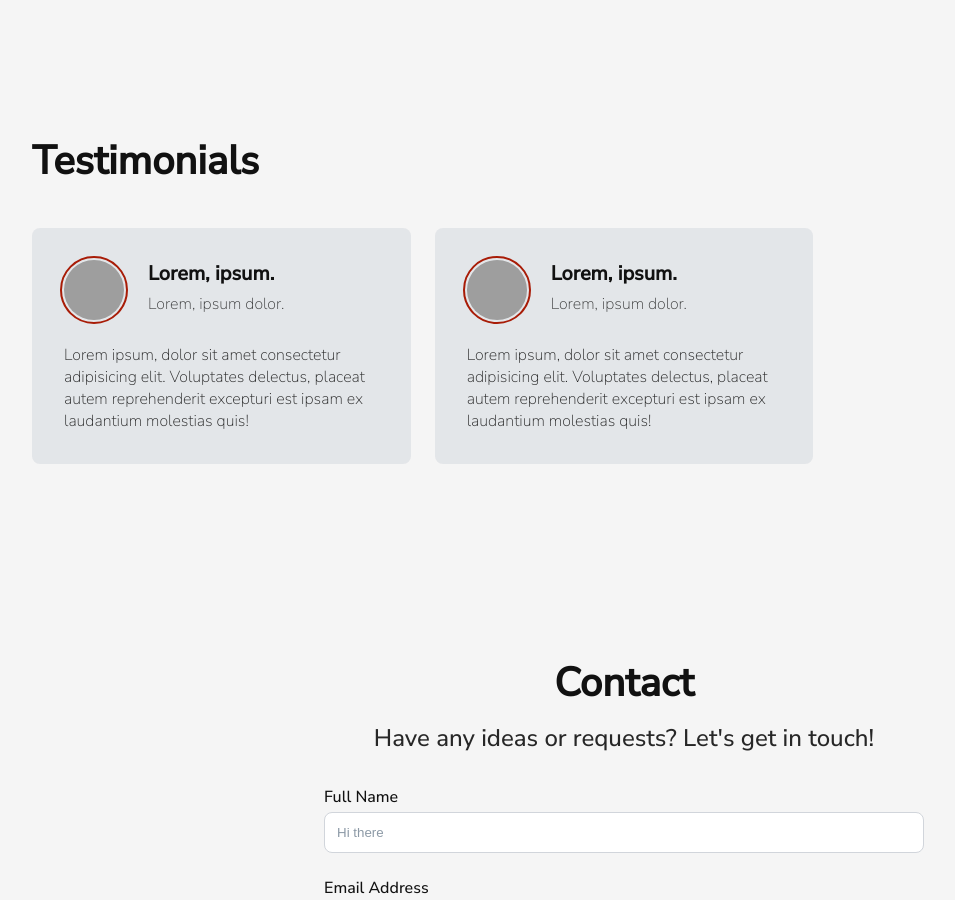
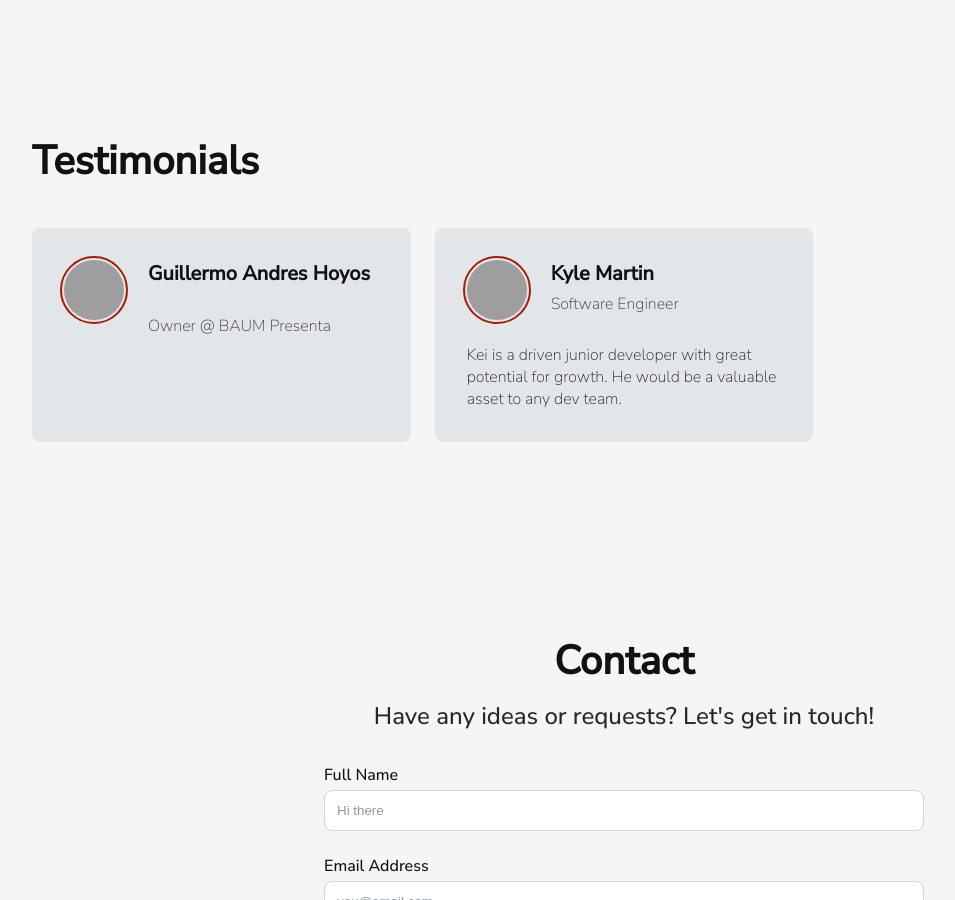
Before and after one commit to keikaloustian/keikaloustian.github.io, a Jekyll site: the page built from index.html, in a window 1280 px wide and 900 px high, scrolled down 1977 px. Shown: the whole window, without its empty margins (16-971 px from the left). Built offline with Jekyll 4.4.1, drawn with Linux system fonts in a browser that asks for light colours; some web fonts are replaced; grey boxes are pictures that could not be loaded.

Commit message:
Populate testimonials with data file

```diff
--- /dev/null
+++ b/_data/testimonials.yml
@@ -0,0 +1,9 @@
+- name: Guillermo Andres Hoyos
+  image: https://media.licdn.com/dms/image/C4D03AQHlPhXPYHC-mg/profile-displayphoto-shrink_800_800/0/1649025975516?e=1696464000&v=beta&t=Y9DYBLdVBbDCL-8XVUs1YbiRlsxRJNjpCCBry8--eNE
+  title: Owner @ BAUM Presenta
+  text:
+
+- name: Kyle Martin
+  image: https://media.licdn.com/dms/image/C5603AQFbVSUvD7yRAQ/profile-displayphoto-shrink_800_800/0/1606171916400?e=1696464000&v=beta&t=CNSYDA-Nc3Ko9WPtRuAVVwLhNNVDNivW6SzTlhH7-E0
+  title: Software Engineer
+  text: Kei is a driven junior developer with great potential for growth. He would be a valuable asset to any dev team.
--- a/_includes/testimonials.html
+++ b/_includes/testimonials.html
@@ -2,37 +2,19 @@
   <div class="layout-container">
     <h1 class="testimonials__heading">Testimonials</h1>
     <div class="testimonials-container">
+      {% for testimonial in site.data.testimonials %}
       <div class="testimonial__card">
         <img
-          src="https://picsum.photos/50"
-          alt=""
+          src="{{ testimonial.image }}"
+          alt="{{ testimonial.name }}"
           class="testimonial__picture"
         />
-        <h2 class="testimonial__name">Lorem, ipsum.</h2>
-        <p class="testimonial__title">Lorem, ipsum dolor.</p>
+        <h2 class="testimonial__name">{{ testimonial.name }}</h2>
+        <p class="testimonial__title">{{ testimonial.title }}</p>
 
-        <p class="testimonial__text">
-          Lorem ipsum, dolor sit amet consectetur adipisicing elit. Voluptates
-          delectus, placeat autem reprehenderit excepturi est ipsam ex
-          laudantium molestias quis!
-        </p>
+        <p class="testimonial__text">{{ testimonial.text }}</p>
       </div>
-
-      <div class="testimonial__card">
-        <img
-          src="https://picsum.photos/50"
-          alt=""
-          class="testimonial__picture"
-        />
-        <h2 class="testimonial__name">Lorem, ipsum.</h2>
-        <p class="testimonial__title">Lorem, ipsum dolor.</p>
-
-        <p class="testimonial__text">
-          Lorem ipsum, dolor sit amet consectetur adipisicing elit. Voluptates
-          delectus, placeat autem reprehenderit excepturi est ipsam ex
-          laudantium molestias quis!
-        </p>
-      </div>
+      {% endfor %}
     </div>
   </div>
 </section>
```
